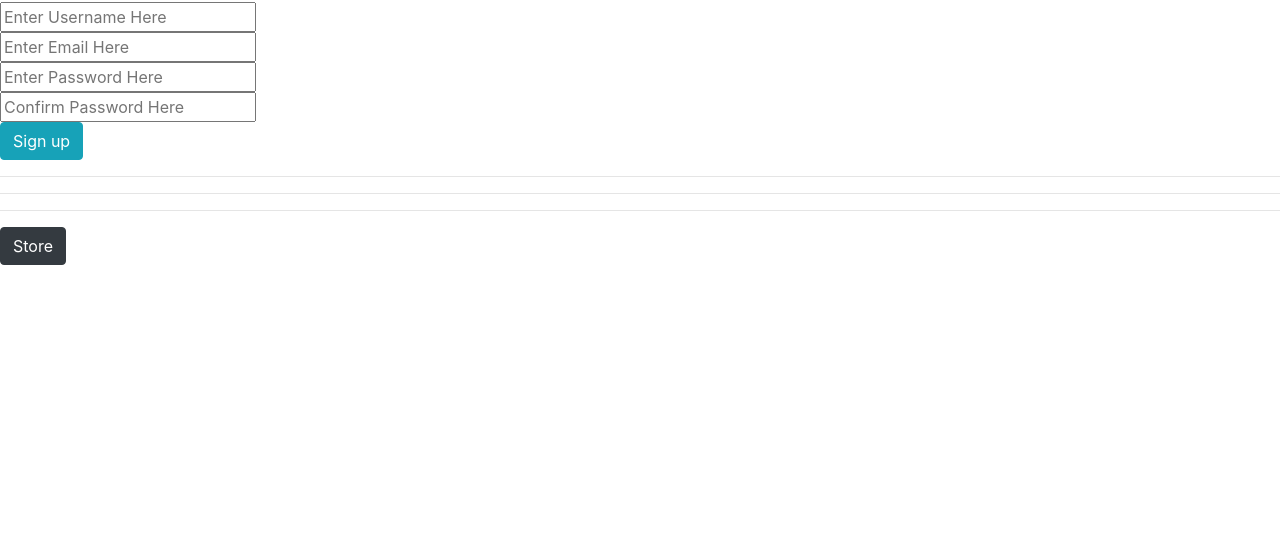
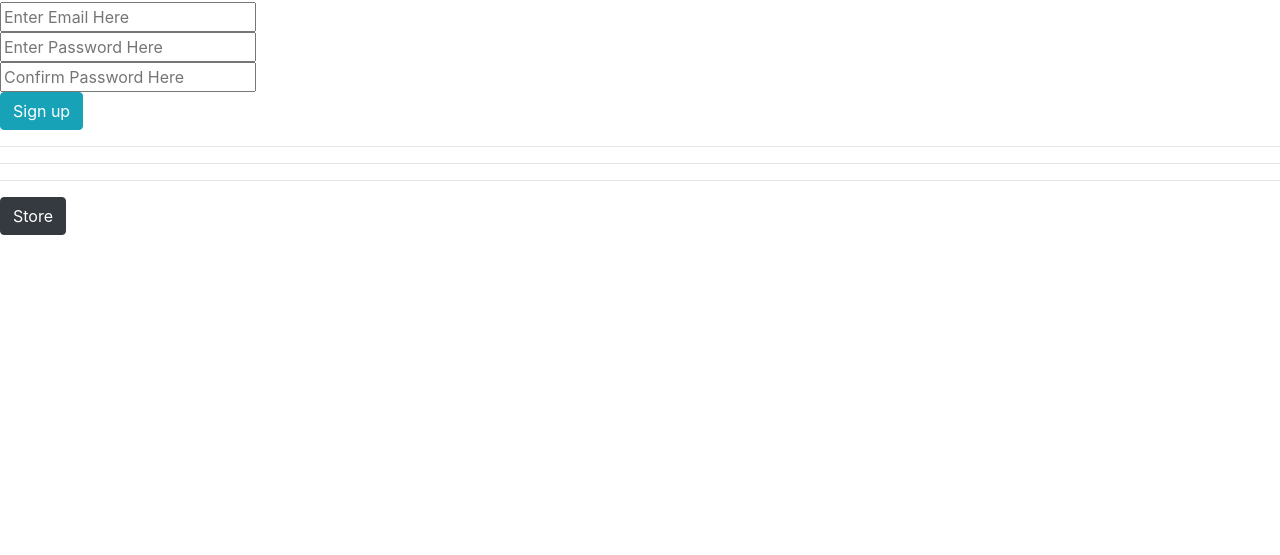
Before and after one commit to cmd08010/roll4-client, a website built with webpack: page index.html in a window 1280 px wide. Shown: the part 245-800 px from the top of the page. Built offline with nearby package versions, Linux system fonts and the light colour scheme.

Commit message:
Update form

```diff
--- a/index.html
+++ b/index.html
@@ -27,8 +27,6 @@
         </form>
         <form id="sign-up">
           <h2>Sign up </h2>
-            <input type='text' name='credentials[userName]' placeholder='Enter Username Here' required>
-            <br>
             <input type='email' name='credentials[email]' placeholder='Enter Email Here' required>
             <br>
             <input type='password' name='credentials[password]' placeholder='Enter Password Here' required>
```
